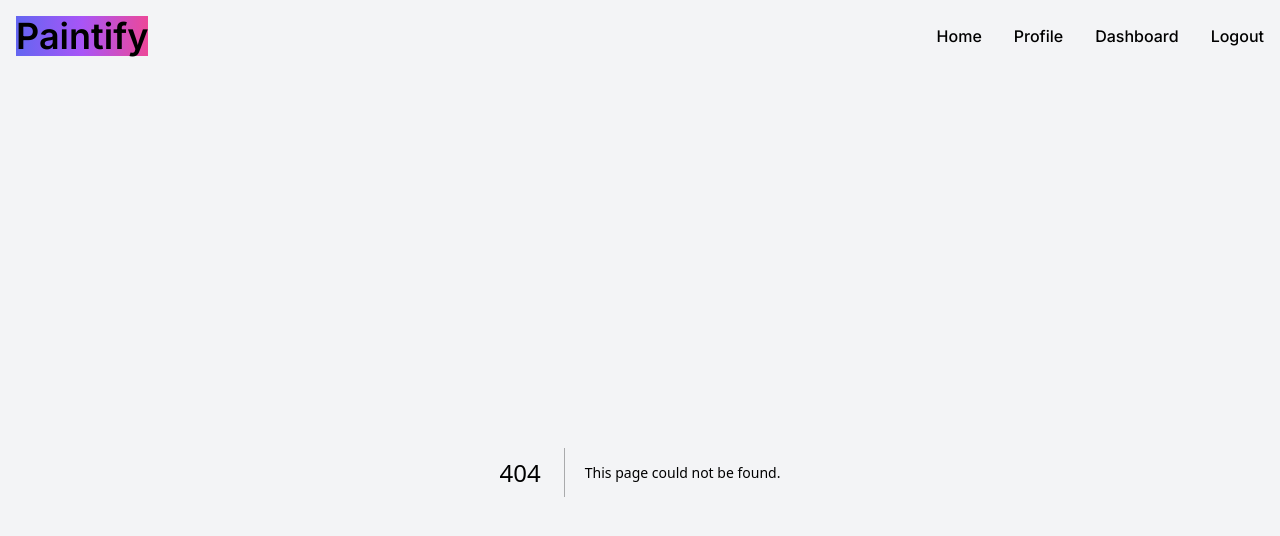
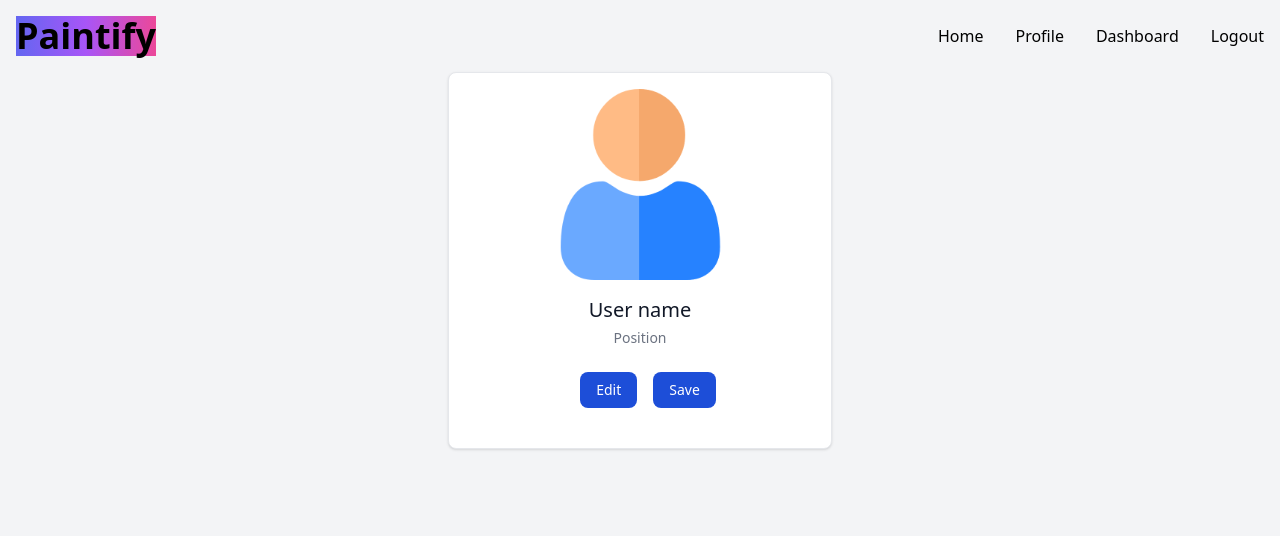
Before and after one commit to Manpreetkaur666/paintify, a Next.js app in the folder frontend/: page /profile in a window 1280 px wide. Before the commit this address had no page. Shown: the top 536 px of the page. Built offline with nearby package versions, Linux system fonts and the light colour scheme.

Commit message:
feat: add profile and dashboard

```diff
--- /dev/null
+++ b/frontend/src/app/components/DashboardCard.jsx
@@ -0,0 +1,36 @@
+import React from "react";
+
+const DashboardCard = ({ title }) => {
+  return (
+    <div class="w-2/6 h-2/6 m-6 p-6 text-center bg-white hover:bg-slate-100 border border-gray-200 rounded-lg shadow dark:bg-gray-800 dark:border-gray-700">
+      <a href="#">
+        <h5 class="mb-2 text-2xl font-bold tracking-tight text-gray-900 dark:text-white">
+          {title}
+        </h5>
+      </a>
+      <a
+        href="#"
+        class="inline-flex items-center px-3 py-2 text-sm font-medium text-center text-white bg-blue-700 rounded-lg hover:bg-blue-800 focus:ring-4 focus:outline-none focus:ring-blue-300 dark:bg-blue-600 dark:hover:bg-blue-700 dark:focus:ring-blue-800"
+      >
+        See more
+        <svg
+          class="rtl:rotate-180 w-3.5 h-3.5 ms-2"
+          aria-hidden="true"
+          xmlns="http://www.w3.org/2000/svg"
+          fill="none"
+          viewBox="0 0 14 10"
+        >
+          <path
+            stroke="currentColor"
+            stroke-linecap="round"
+            stroke-linejoin="round"
+            stroke-width="2"
+            d="M1 5h12m0 0L9 1m4 4L9 9"
+          />
+        </svg>
+      </a>
+    </div>
+  );
+};
+
+export default DashboardCard;
--- /dev/null
+++ b/frontend/src/app/dashboard/colors/page.jsx
@@ -0,0 +1,7 @@
+import React from "react";
+
+const page = () => {
+  return <div>Available colors.</div>;
+};
+
+export default page;
--- /dev/null
+++ b/frontend/src/app/dashboard/page.jsx
@@ -0,0 +1,13 @@
+import React from "react";
+import DashboardCard from "../components/DashboardCard";
+
+const page = () => {
+  return (
+    <div className="h-screen flex justify-center">
+      <DashboardCard title="Available Colors" />
+      <DashboardCard title="User List" />
+    </div>
+  );
+};
+
+export default page;
--- /dev/null
+++ b/frontend/src/app/dashboard/users/page.jsx
@@ -0,0 +1,11 @@
+import React from 'react'
+
+const page = () => {
+  return (
+    <div>
+      Total Users
+    </div>
+  )
+}
+
+export default page
--- a/frontend/src/app/data/navData.js
+++ b/frontend/src/app/data/navData.js
@@ -1,7 +1,7 @@
 export const navData = [
     {
         name: 'Home',
-        link: '/'
+        link: '/home'
     },
     {
         name: 'Profile',
--- a/frontend/src/app/globals.css
+++ b/frontend/src/app/globals.css
@@ -1,3 +1,4 @@
+@import url('https://fonts.googleapis.com/css?family=Poppins:wght@100;200;300;400;500;600;700;800;900&display=swap');
 @tailwind base;
 @tailwind components;
 @tailwind utilities;
--- a/frontend/src/app/home/page.jsx
+++ b/frontend/src/app/home/page.jsx
@@ -7,10 +7,11 @@ import ColorBox from "../components/ColorBox";
 const page = () => {
   return (
     <div>
-      <h1 className="text-5xl font-bold text-center p-2">Paint Inventory</h1>
+      <h1 className="text-5xl font-bold text-center p-2">
+        Paint Inventory
+      </h1>
       <hr className="h-px my-8 bg-gray-200 border-0 dark:bg-gray-700"></hr>
       <div>
-
         {/* Paint Information bar */}
         <div className="flex m-4 justify-center items-center text-slate-500">
           <h3 className="mx-6">Colors: </h3>
--- a/frontend/src/app/layout.jsx
+++ b/frontend/src/app/layout.jsx
@@ -22,7 +22,7 @@ export default function RootLayout({ children }) {
       </head>
 
       <body className={inter.className}>
-        <div className="bg-gray-100">
+        <div className="bg-gray-100 font-sans">
           <Navbar />
           {children}
         </div>
--- /dev/null
+++ b/frontend/src/app/profile/page.jsx
@@ -0,0 +1,48 @@
+"use client";
+import React from "react";
+import profileImg from "../../../public/images/profilePage/profile.png";
+import Image from "next/image";
+
+const page = () => {
+  return (
+    <div className="h-screen flex flex-col items-center">
+      <div className="w-full max-w-sm bg-white border border-gray-200 rounded-lg shadow dark:bg-gray-800 dark:border-gray-700">
+
+         <div className="flex flex-col items-center pb-10">
+          {/* Profila Photo */}
+          <Image
+            src={profileImg}
+            className="w-1/2 h-1/2 m-4"
+            alt="profile Image"
+          />
+
+          {/* User Name */}
+          <h5 className="mb-1 text-xl font-medium text-gray-900 dark:text-white">
+            User name
+          </h5>
+
+          {/* User Position */}
+          <span className="text-sm text-gray-500 dark:text-gray-400">Position</span>
+
+          {/* Edit Options */}
+          <div className="flex mt-4 md:mt-6">
+            <a
+              href="#"
+              className="inline-flex items-center px-4 mx-4 py-2 text-sm font-medium text-center text-white bg-blue-700 rounded-lg hover:bg-blue-800 focus:ring-4 focus:outline-none focus:ring-blue-300 dark:bg-blue-600 dark:hover:bg-blue-700 dark:focus:ring-blue-800"
+            >
+              Edit
+            </a>
+            <a
+              href="#"
+              className="inline-flex items-center px-4 py-2 text-sm font-medium text-center text-white bg-blue-700 rounded-lg hover:bg-blue-800 focus:ring-4 focus:outline-none focus:ring-blue-300 dark:bg-blue-600 dark:hover:bg-blue-700 dark:focus:ring-blue-800"
+            >
+              Save
+            </a>
+          </div>
+        </div>
+      </div>
+    </div>
+  );
+};
+
+export default page;
```
Also changed, not shown: frontend/public/images/profilePage/profile.png (added).
